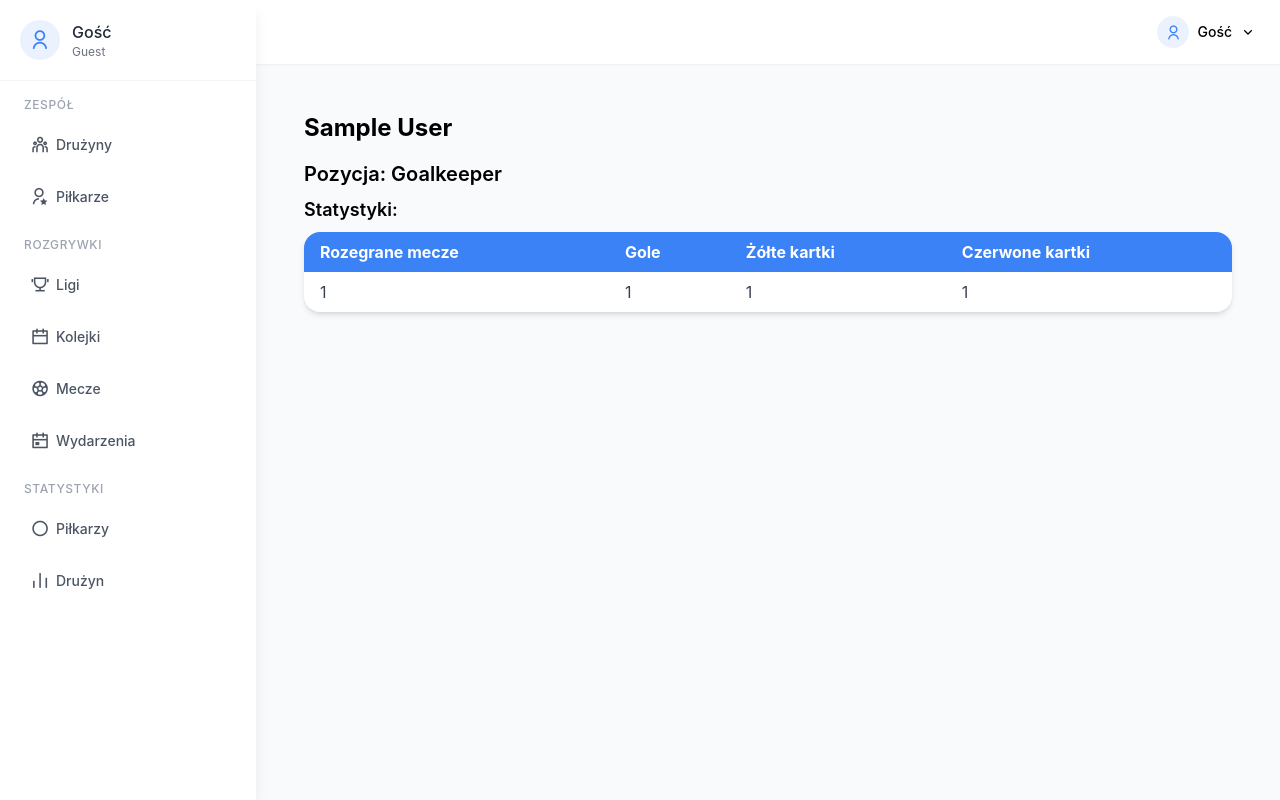
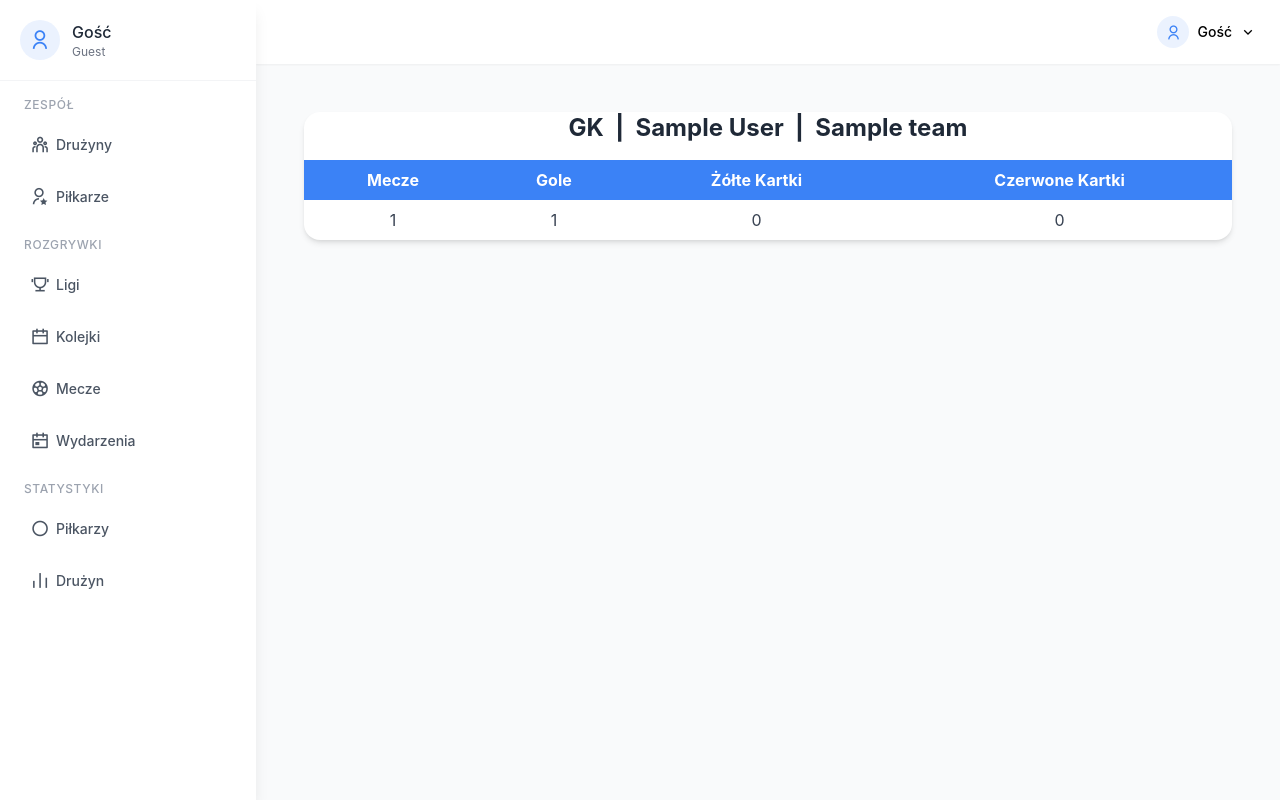
Before and after one commit to MateuszSokolowski03/Projekt, a Django app: page /players/1/ in a window 1280 px wide. Run offline with Django 5.2, Linux system fonts and the light colour scheme; tables that the repository leaves empty hold one stand-in row (values such as "Sample post"); some libraries are stand-ins or nearby versions.

Commit message:
poprawiony player_detail.html (pokazuje ststystyki z wszystkich lig), player_statistics_list.html wyswietla juz pilkarzy (sortowanie po meczach, golach, kartkach jeszcze nie dziala do konca :/ )

```diff
--- a/apps/planner/templates/player_detail.html
+++ b/apps/planner/templates/player_detail.html
@@ -1,35 +1,31 @@
 {% extends 'base.html' %}
 
-{% block title %}Szczegóły Piłkarza{% endblock %}
+{% block title %}Statystyki Piłkarza{% endblock %}
 
 {% block content %}
 <div class="container mx-auto p-4">
-    <h1 class="text-2xl font-bold mb-4">{{ player.first_name }} {{ player.last_name }}</h1>
-    <h2 class="text-xl font-semibold mb-2">Pozycja: {{ player.get_position_display }}</h2>
-    <h3 class="text-lg font-semibold mb-2">Statystyki:</h3>
-    {% if statistics %}
     <div class="bg-white shadow-md rounded-lg overflow-hidden">
+        <h1 class="text-2xl font-bold mb-4 text-center text-gray-800">{{ player.position }}&nbsp;&nbsp;|&nbsp;&nbsp;{{ player.first_name }}&nbsp;{{ player.last_name }}&nbsp;&nbsp;|&nbsp;&nbsp;{{ player.team }}</h1>
         <table class="table-auto w-full border-collapse">
             <thead class="bg-primary text-white">
                 <tr>
-                    <th class="px-4 py-2 text-left">Rozegrane mecze</th>
-                    <th class="px-4 py-2 text-left">Gole</th>
-                    <th class="px-4 py-2 text-left">Żółte kartki</th>
-                    <th class="px-4 py-2 text-left">Czerwone kartki</th>
+                    <th class="px-4 py-2 text-center">Mecze</th>
+                    <th class="px-4 py-2 text-center">Gole</th>
+                    <th class="px-4 py-2 text-center">Żółte Kartki</th>
+                    <th class="px-4 py-2 text-center">Czerwone Kartki</th>
                 </tr>
             </thead>
-            <tbody>
+            <tbody class="divide-y divide-gray-200">
+                {% for stat in statistics %}
                 <tr class="hover:bg-gray-100">
-                    <td class="px-4 py-2 text-gray-700">{{ statistics.matches_played }}</td>
-                    <td class="px-4 py-2 text-gray-700">{{ statistics.goals }}</td>
-                    <td class="px-4 py-2 text-gray-700">{{ statistics.yellow_cards }}</td>
-                    <td class="px-4 py-2 text-gray-700">{{ statistics.red_cards }}</td>
+                    <td class="px-4 py-2 text-center text-gray-700">{{ stat.matches_played }}</td>
+                    <td class="px-4 py-2 text-center text-gray-700">{{ stat.goals }}</td>
+                    <td class="px-4 py-2 text-center text-gray-700">{{ stat.yellow_cards }}</td>
+                    <td class="px-4 py-2 text-center text-gray-700">{{ stat.red_cards }}</td>
                 </tr>
+                {% endfor %}
             </tbody>
         </table>
     </div>
-    {% else %}
-    <p>Brak statystyk dla tego piłkarza.</p>
-    {% endif %}
 </div>
 {% endblock %}
--- a/apps/planner/views.py
+++ b/apps/planner/views.py
@@ -9,7 +9,8 @@ from django.contrib.auth.forms import UserCreationForm
 from django.contrib import messages
 from django.db.models.signals import post_save
 from django.dispatch import receiver
-
+from django.db.models import Count, Sum, Q
+import logging
 
 def index(request):
     return render(request, 'base.html')
@@ -54,12 +55,11 @@ def player_list(request):
     })
 
 def player_detail(request, player_id):
-    player = Player.objects.get(pk=player_id)
-    try:
-        statistics = player.statistics # Pobranie statystyk piłkarza
-    except PlayerStatistics.DoesNotExist:
-        statistics = None
+    player = get_object_or_404(Player, pk=player_id)
+    generate_statistics_for_player(player)  # Generowanie statystyk
+    statistics = PlayerStatistics.objects.filter(player=player)  # Pobranie statystyk
     return render(request, 'player_detail.html', {'player': player, 'statistics': statistics})
+
 def league_list(request):
     leagues = League.objects.all()
     return render(request, 'league_list.html', {'leagues': leagues})
@@ -75,10 +75,31 @@ def match_list(request):
         sort_by = f'-{sort_by}'
     matches = Match.objects.all().order_by(sort_by)
     return render(request, 'match_list.html', {'matches': matches, 'sort_by': sort_by.lstrip('-'), 'direction': direction})
+
 def player_statistics_list(request):
-    statistics = PlayerStatistics.objects.all()
-    return render(request, 'player_statistics_list.html', {'statistics': statistics})
+    leagues = League.objects.all()
+    selected_league_id = request.GET.get('league')
+    sort_by = request.GET.get('sort', 'player__last_name')
+    direction = request.GET.get('direction', 'asc')
 
+    if direction == 'desc':
+        sort_by = f'-{sort_by}'
+
+    if selected_league_id:
+        selected_league = get_object_or_404(League, pk=selected_league_id)
+        generate_statistics(selected_league)  # Generowanie statystyk dla wybranej ligi
+        statistics = PlayerStatistics.objects.filter(league=selected_league)
+    else:
+        statistics = PlayerStatistics.objects.none()
+        selected_league = None
+
+    return render(request, 'player_statistics_list.html', {
+        'leagues': leagues,
+        'statistics': statistics,
+        'selected_league': selected_league,
+        'sort_by': sort_by.lstrip('-'),
+        'direction': direction,
+    })
 def team_ranking_list(request):
     leagues = League.objects.all()
     selected_league_id = request.GET.get('league')
@@ -267,5 +288,81 @@ def update_rankings_after_match(sender, instance, **kwargs):
     league = instance.league
     generate_rankings(league)
 
+def generate_statistics(league):
+    try:
+        teams = league.teams.all()
+        if not teams.exists():
+            print(f"Brak drużyn w lidze: {league.name}")
+            return
+
+        players = Player.objects.filter(team__in=teams)
+
+        for player in players:
+            # Liczba meczów rozegranych przez drużynę piłkarza
+            matches_played = Match.objects.filter(
+                Q(team_1=player.team) | Q(team_2=player.team),
+                league=league
+            ).count()
+
+            # Domyślne wartości statystyk
+            goals = 0
+            yellow_cards = 0
+            red_cards = 0
+
+            # Aktualizacja statystyk tylko jeśli istnieją wydarzenia
+            if MatchEvent.objects.filter(player=player).exists():
+                goals = MatchEvent.objects.filter(player=player, event_type='goal').count()
+                yellow_cards = MatchEvent.objects.filter(player=player, event_type='yellow_card').count()
+                red_cards = MatchEvent.objects.filter(player=player, event_type='red_card').count()
+
+            # Tworzenie lub aktualizacja statystyk
+            PlayerStatistics.objects.update_or_create(
+                player=player,
+                league=league,
+                defaults={
+                    'matches_played': matches_played,
+                    'goals': goals,
+                    'yellow_cards': yellow_cards,
+                    'red_cards': red_cards,
+                }
+            )
+    except Exception as e:
+        print(f"Błąd podczas generowania statystyk: {str(e)}")
+
+def generate_statistics_for_player(player):
+    try:
+        leagues = League.objects.filter(teams__players=player).distinct()
+
+        for league in leagues:
+            # Liczba meczów rozegranych przez drużynę piłkarza w danej lidze
+            matches_played = Match.objects.filter(
+                Q(team_1=player.team) | Q(team_2=player.team),
+                league=league
+            ).count()
+
+            # Domyślne wartości statystyk
+            goals = 0
+            yellow_cards = 0
+            red_cards = 0
+
+            # Aktualizacja statystyk tylko jeśli istnieją wydarzenia
+            if MatchEvent.objects.filter(player=player).exists():
+                goals = MatchEvent.objects.filter(player=player, event_type='goal').count()
+                yellow_cards = MatchEvent.objects.filter(player=player, event_type='yellow_card').count()
+                red_cards = MatchEvent.objects.filter(player=player, event_type='red_card').count()
+
+            # Tworzenie lub aktualizacja statystyk
+            PlayerStatistics.objects.update_or_create(
+                player=player,
+                league=league,
+                defaults={
+                    'matches_played': matches_played,
+                    'goals': goals,
+                    'yellow_cards': yellow_cards,
+                    'red_cards': red_cards,
+                }
+            )
+    except Exception as e:
+        print(f"Błąd podczas generowania statystyk dla piłkarza: {str(e)}")
 
 # Create your views here.
```
Also changed, not shown: apps/planner/templates/player_statistics_list.html (+32 -6 lines).
